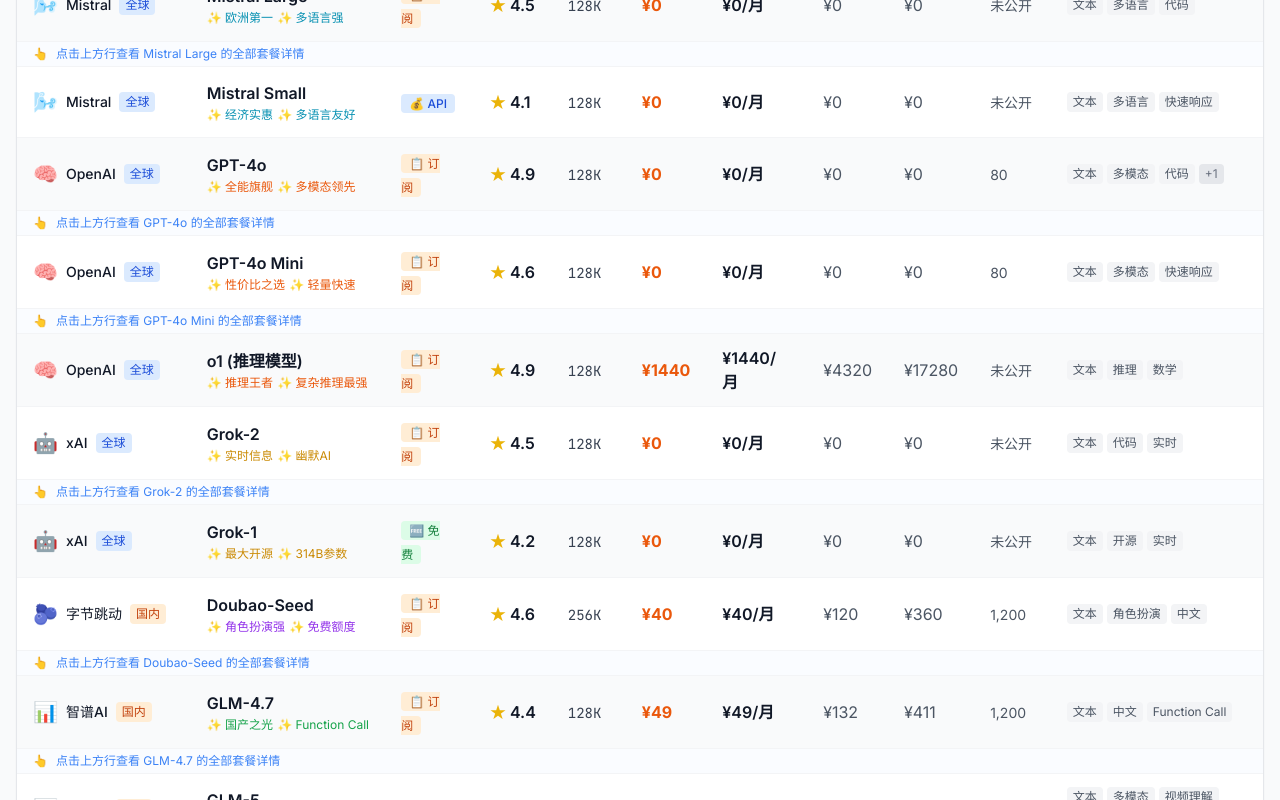
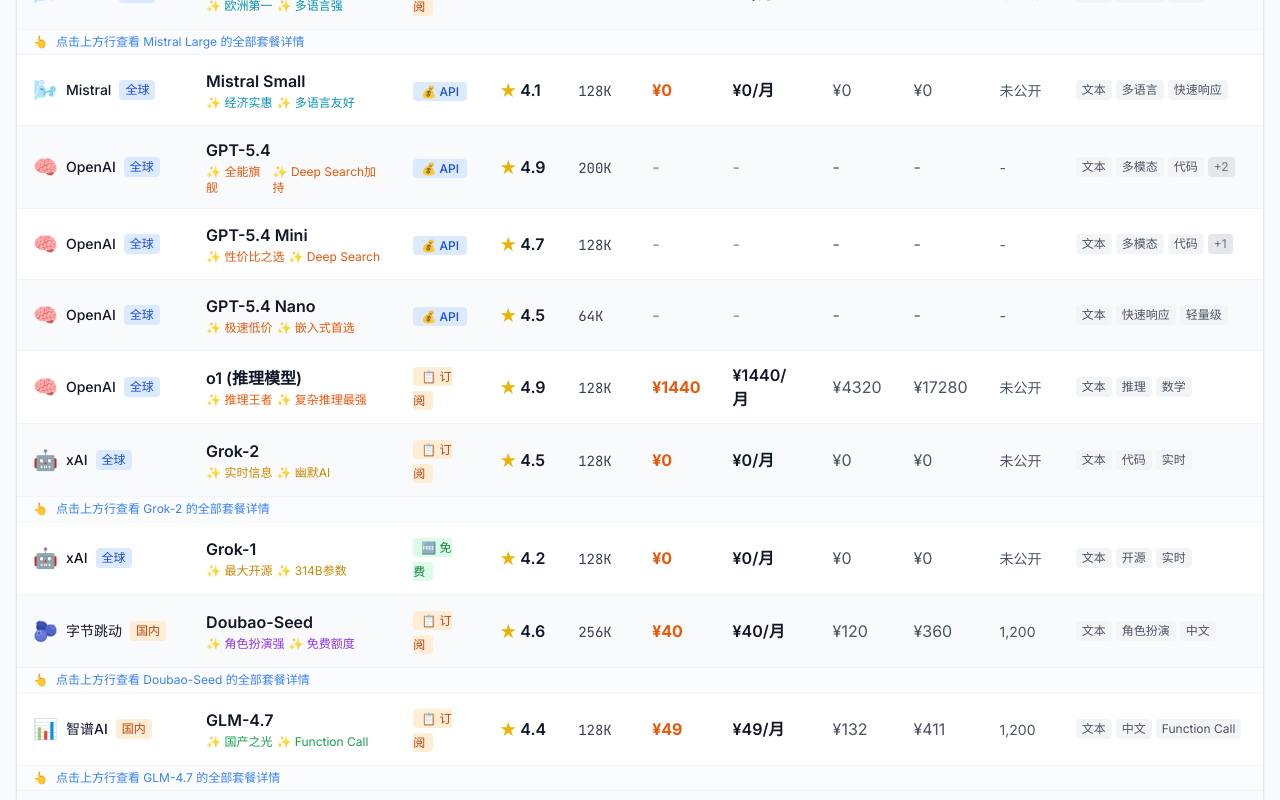
Before and after one commit to Answer-version/ai-model-compare, a React (Vite) app: page / in a window 1280 px wide. Shown: the part 1540-2340 px from the top of the page. Built offline with nearby package versions, Linux system fonts and the light colour scheme.

Commit message:
feat: update OpenAI models to GPT-5.4 series with new pricing

```diff
--- a/src/data/models.js
+++ b/src/data/models.js
@@ -342,61 +342,82 @@
 
   // ============ 全球模型 - 订阅制 ============
   {
-    id: 'gpt-4o',
-    name: 'GPT-4o',
+    id: 'gpt-5.4',
+    name: 'GPT-5.4',
     provider: 'OpenAI',
     providerKey: 'openai',
     logo: '🧠',
-    contextLength: '128K',
+    contextLength: '200K',
     inputPrice: 2.5,
-    outputPrice: 10,
+    cachedInputPrice: 0.25,
+    outputPrice: 15,
     pricingLevel: 4,
     rating: 4.9,
-    capabilities: ['文本', '多模态', '代码', '推理'],
-    strengths: ['全能旗舰', '多模态超强', '代码能力强', '生态完善'],
+    capabilities: ['文本', '多模态', '代码', '推理', 'Deep Search'],
+    strengths: ['全能旗舰', '多模态超强', '代码能力强', 'Deep Search', '生态完善'],
     weaknesses: ['价格昂贵', '国内访问受限'],
-    bestFor: ['复杂推理', '代码开发', '创意写作', '多模态任务', 'API开发'],
+    bestFor: ['复杂推理', '代码开发', '创意写作', '多模态任务', 'API开发', '深度搜索'],
     notSuitableFor: ['价格敏感场景', '需要国内合规'],
-    highlights: ['全能旗舰', '多模态领先'],
+    highlights: ['全能旗舰', 'Deep Search加持'],
     tags: ['通用', '多模态', '代码', '推理', '全球'],
     color: 'orange',
     purchaseUrl: 'https://platform.openai.com/',
     pricingUrl: 'https://openai.com/api/pricing',
     region: 'global',
-    billingType: 'subscription',
-    plans: [
-      { name: 'Free', firstMonth: 0, monthly: 0, quarterly: 0, yearly: 0, requestsPer5h: 80, hot: false },
-      { name: 'Plus', firstMonth: 145, monthly: 145, quarterly: 435, yearly: 1440, requestsPer5h: 1000, hot: true },
-      { name: 'Pro', firstMonth: 1440, monthly: 1440, quarterly: 4320, yearly: 17280, requestsPer5h: 10000, hot: false },
-    ],
+    billingType: 'api',
+    isNew: true,
   },
   {
-    id: 'gpt-4o-mini',
-    name: 'GPT-4o Mini',
+    id: 'gpt-5.4-mini',
+    name: 'GPT-5.4 Mini',
     provider: 'OpenAI',
     providerKey: 'openai',
     logo: '🧠',
     contextLength: '128K',
-    inputPrice: 0.15,
-    outputPrice: 0.6,
+    inputPrice: 0.75,
+    cachedInputPrice: 0.075,
+    outputPrice: 4.5,
     pricingLevel: 3,
-    rating: 4.6,
-    capabilities: ['文本', '多模态', '快速响应'],
-    strengths: ['性价比高', '速度快', '多模态', 'API稳定'],
-    weaknesses: ['复杂推理比GPT-4o弱', '无Deep Search'],
+    rating: 4.7,
+    capabilities: ['文本', '多模态', '代码', '快速响应'],
+    strengths: ['性价比高', '速度快', '多模态', 'Deep Search'],
+    weaknesses: ['复杂推理比GPT-5.4弱'],
     bestFor: ['快速响应', '日常对话', '轻量级多模态', '成本敏感项目'],
     notSuitableFor: ['复杂推理任务', '超长文档'],
-    highlights: ['性价比之选', '轻量快速'],
+    highlights: ['性价比之选', 'Deep Search'],
     tags: ['通用', '多模态', '低价', '快速', '全球'],
     color: 'orange',
     purchaseUrl: 'https://platform.openai.com/',
     pricingUrl: 'https://openai.com/api/pricing',
     region: 'global',
-    billingType: 'subscription',
-    plans: [
-      { name: 'Free', firstMonth: 0, monthly: 0, quarterly: 0, yearly: 0, requestsPer5h: 80, hot: false },
-      { name: 'Plus', firstMonth: 145, monthly: 145, quarterly: 435, yearly: 1440, requestsPer5h: 1000, hot: true },
-    ],
+    billingType: 'api',
+    isNew: true,
+  },
+  {
+    id: 'gpt-5.4-nano',
+    name: 'GPT-5.4 Nano',
+    provider: 'OpenAI',
+    providerKey: 'openai',
+    logo: '🧠',
+    contextLength: '64K',
+    inputPrice: 0.20,
+    cachedInputPrice: 0.02,
+    outputPrice: 1.25,
+    pricingLevel: 2,
+    rating: 4.5,
+    capabilities: ['文本', '快速响应', '轻量级'],
+    strengths: ['极速响应', '成本极低', '适合批量任务'],
+    weaknesses: ['复杂任务能力有限'],
+    bestFor: ['快速问答', '批量处理', '实时应用', '嵌入式'],
+    notSuitableFor: ['复杂推理', '深度分析'],
+    highlights: ['极速低价', '嵌入式首选'],
+    tags: ['通用', '低价', '快速', '全球'],
+    color: 'orange',
+    purchaseUrl: 'https://platform.openai.com/',
+    pricingUrl: 'https://openai.com/api/pricing',
+    region: 'global',
+    billingType: 'api',
+    isNew: true,
   },
   {
     id: 'o1',
```
